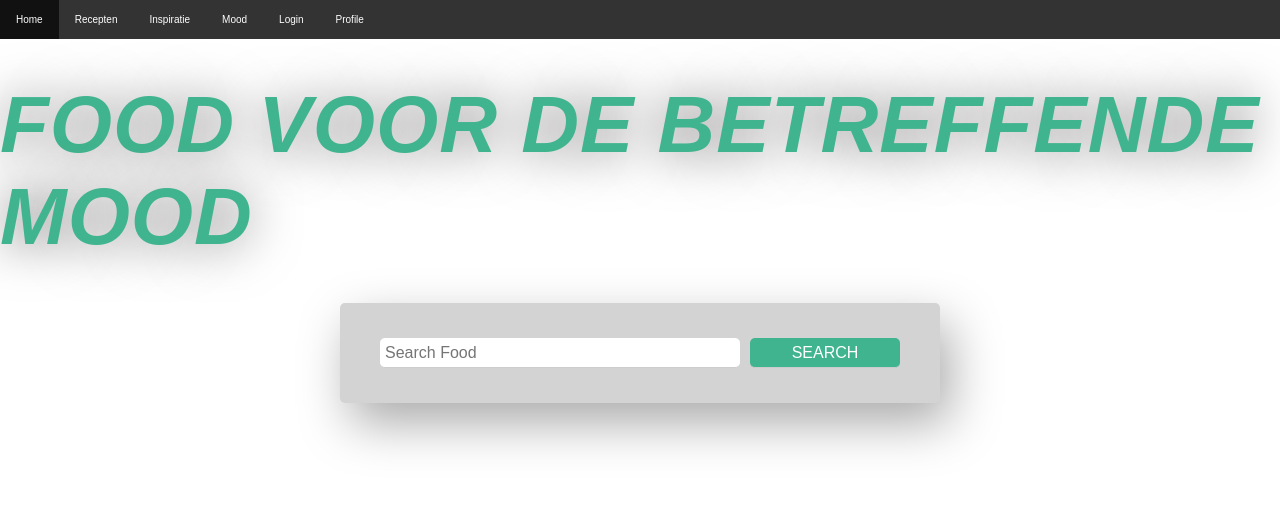
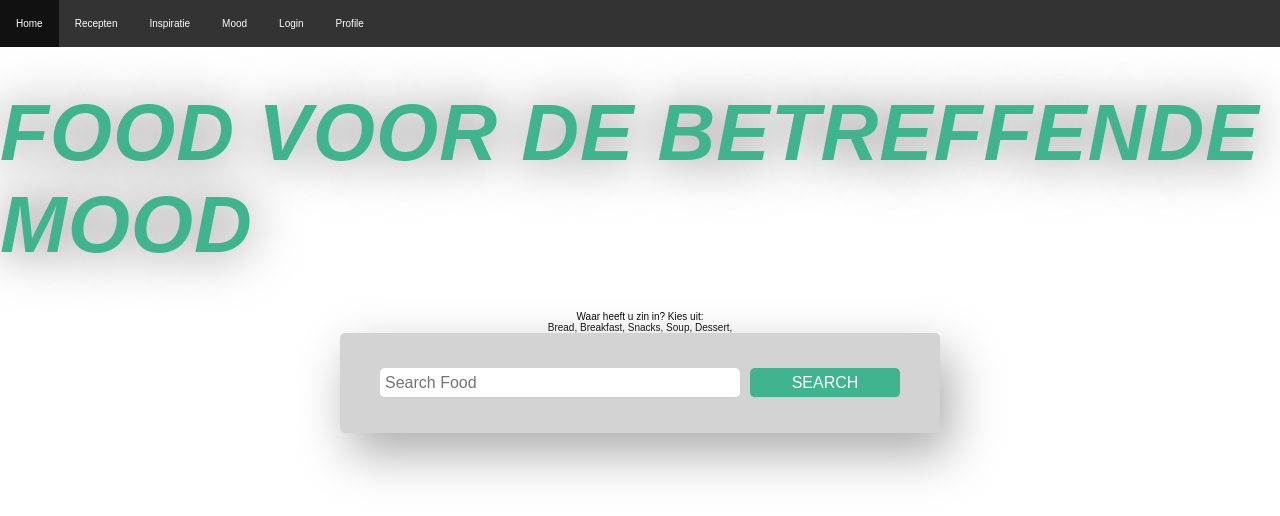
Before and after one commit to NoortjeElizaAdolfs/recepten, a React (Create React App) app: page /mood in a window 1280 px wide. Shown: the top 516 px of the page. Built offline with nearby package versions, Linux system fonts and the light colour scheme.

Commit message:
final commit

```diff
--- a/src/App.js
+++ b/src/App.js
@@ -19,12 +19,14 @@ function App() {
           <TopMenu />
           <Switch>
               <Route exact path="/" component={Home} />
+              <Route exact path="/home" component={Home} />
               <Route exact path="/recepten" component={Recepten} />
               <Route exact path="/inspiratie" component={Inspiratie} />
               <Route exact path="/mood" component={Mood} />
+              <Route exact path="/signup" component={Signup} />
               <Route exact path="/login" component={Login} />
-              <Route exact path="/signup" component={Signup} />
-              {isAuth ? <Route exact path="/profile" component={Profile}/> : <Route exact path="/" component={Home}/>}
+              <Route exact path="/profile" component={Profile} />
+              {isAuth ? <Route exact path="/login" component={Login}/> : <Route exact path="/" component={Home}/>}
           </Switch>
 </>
   );
--- a/src/pages/Home.js
+++ b/src/pages/Home.js
@@ -6,8 +6,8 @@ const home = ()=>{
         <div className="banner">
             <div className="banner-info">
             <h1>WELKOM BIJ <br/>onze recepten pagina</h1>
-            <a href="/recepten">Recepten</a><br></br>
-            <a href="/inspiratie">Inspiratie</a><br></br>
+            <a href="/login">Login</a><br></br>
+            <a href="/recepten">Recept</a><br></br>
             </div>
         </div>
     )
--- a/src/pages/Mood.js
+++ b/src/pages/Mood.js
@@ -40,6 +40,13 @@ getData();
 return (
 <div className="recepten">
 <h1>Food voor de betreffende Mood</h1>
+
+<section>
+         <p>Waar heeft u zin in? Kies uit:</p>
+        </section>
+        <section>
+        <p>Bread, Breakfast, Snacks, Soup, Dessert,</p>
+        </section>
 <form onSubmit={onSubmit} className="search-form recepten-form">
 {alert !== "" && <Alert alert={alert} />}
 <input
--- a/src/pages/Profile.js
+++ b/src/pages/Profile.js
@@ -11,6 +11,7 @@ function Profile() {
                 <h3 className={"h3-prifle"}>Welkom op je persoonlijke pagine </h3>
                 <section>
                     <h2 className={"h2-profile"}>Het is gelukt om in te loggen. U bevind zich op een beveiligde pagina.</h2>
+                    <a href="/home">Home</a><br></br>
                 </section>
             </main>
 
--- a/src/styles/Navbar.css
+++ b/src/styles/Navbar.css
@@ -14,7 +14,7 @@
     display: block;
     color: white;
     text-align: center;
-    padding: 14px 16px;
+    padding: 18px 16px;
     text-decoration: none;
 }
 
```
